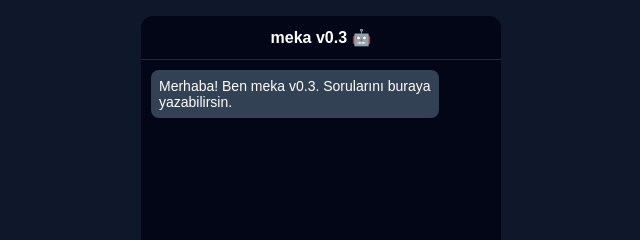
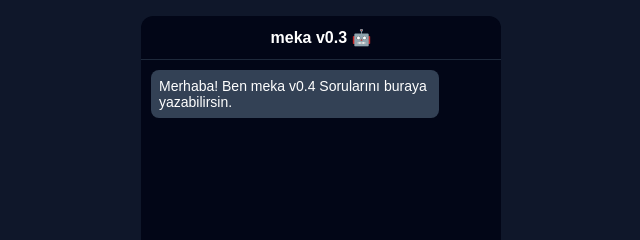
Before and after one commit to kozpinar00-ux/meka, a plain HTML site: page V0_4.html in a window 1280 px wide. Shown: the part 134-374 px from the top of the page, 319-959 px from the left. Drawn offline with Linux system fonts and the light colour scheme.

Commit message:
Update V0_4.html

```diff
--- a/V0_4.html
+++ b/V0_4.html
@@ -2,7 +2,7 @@
 <html lang="tr">
 <head>
 <meta charset="UTF-8">
-<title>meka v0.3</title>
+<title>meka v0.4</title>
 
 <style>
 body{
@@ -86,7 +86,7 @@ button{
 <script>
 // Açılış mesajı
 window.onload = function(){
-  mesajEkle("Merhaba! Ben meka v0.3. Sorularını buraya yazabilirsin.","ai");
+  mesajEkle("Merhaba! Ben meka v0.4 Sorularını buraya yazabilirsin.","ai");
 };
 
 // Buton ve Enter
```
